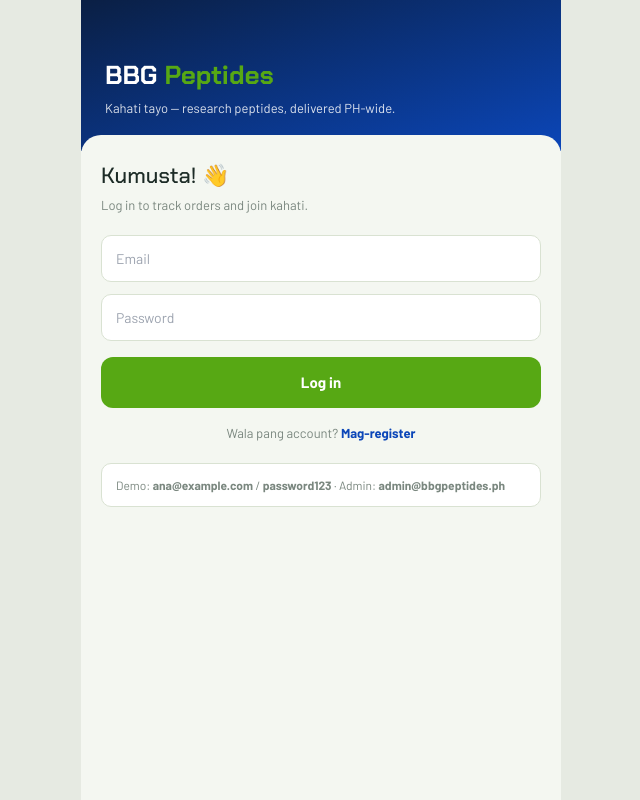
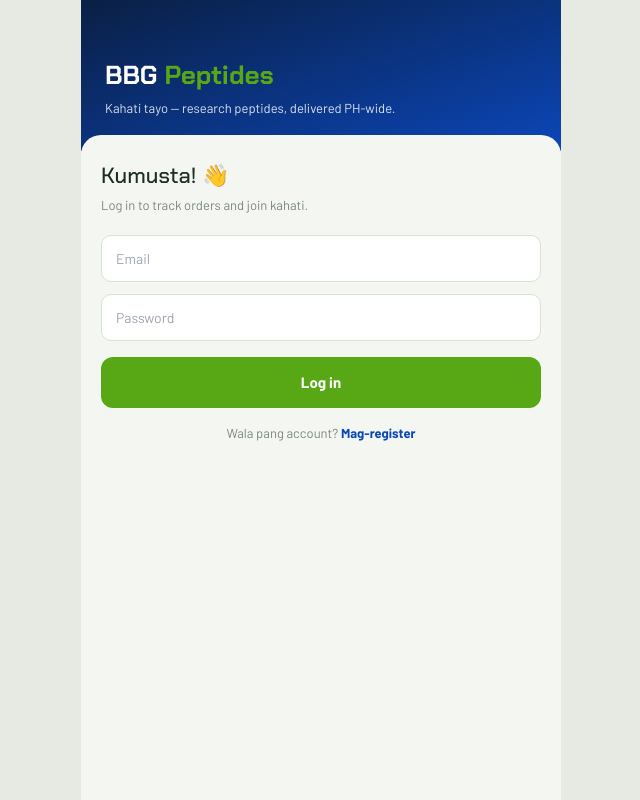
Before and after one commit to codemedavid/bbg-gb-website, a Next.js app: page /login in a window 1280 px wide. Shown: the whole page, without its empty margins (319-959 px from the left). Built offline with nearby package versions, Linux system fonts and the light colour scheme; no server answers.

Commit message:
fix: stop printing seed credentials on the login page

```diff
--- a/app/login/page.tsx
+++ b/app/login/page.tsx
@@ -33,9 +33,6 @@ export default function LoginPage() {
       <div className="mt-4 text-center text-[13px] text-ink-muted">
         Wala pang account? <Link href="/register" className="font-bold text-brand-blue">Mag-register</Link>
       </div>
-      <div className="mt-5 rounded-[10px] border border-line bg-white px-3.5 py-3 text-[12px] text-ink-muted">
-        Demo: <strong>ana@example.com</strong> / <strong>password123</strong> · Admin: <strong>admin@bbgpeptides.ph</strong>
-      </div>
     </AuthShell>
   );
 }
```
